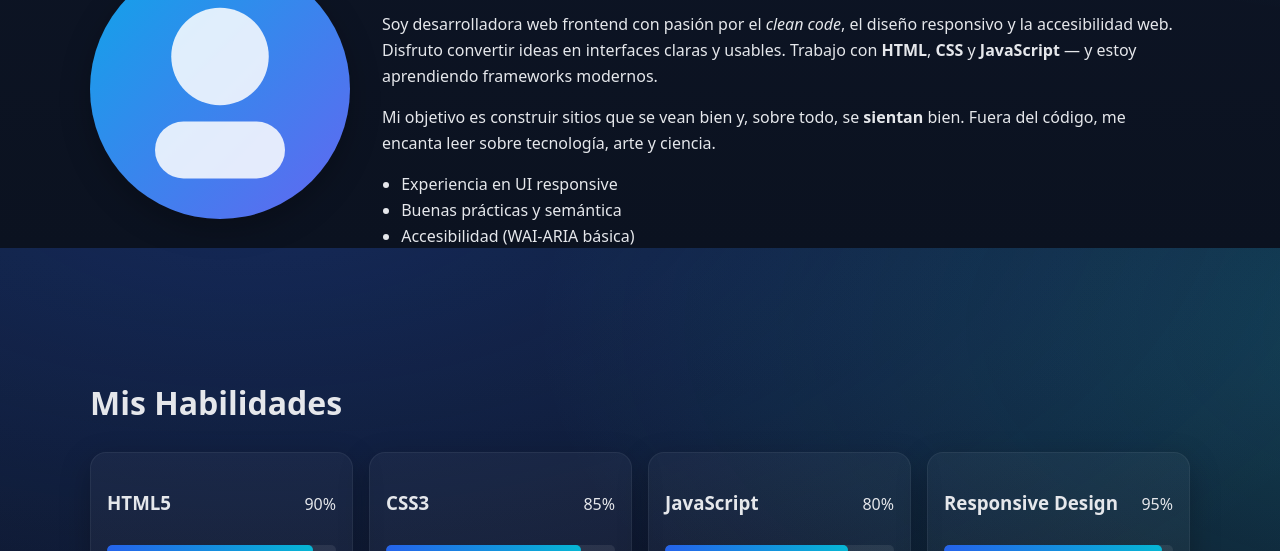
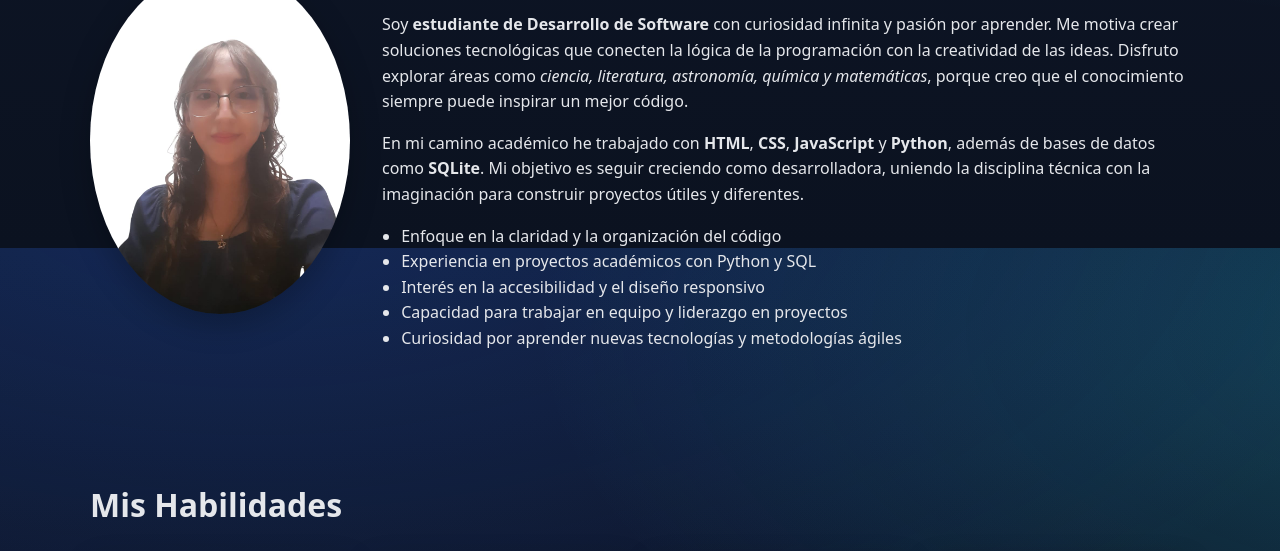
Before and after one commit to NinaLina21/Portafolio-Angelina, a plain HTML site: page index.html in a window 1280 px wide. Shown: the part 552-1103 px from the top of the page. Drawn offline with Linux system fonts and the light colour scheme.

Commit message:
actualizo quien soy y mis habilidades

```diff
--- a/index.html
+++ b/index.html
@@ -51,20 +51,27 @@
          ========================================= -->
     <section class="about container section" id="acerca" aria-labelledby="about-heading">
       <div class="about__media">
-        <img src="assets/img/profile.svg" alt="Ilustración de perfil de Angelina Valle" loading="lazy" />
+        <img src="assets/img/sobre mi.jpg" alt="Ilustración de perfil de Angelina Valle" loading="lazy" />
       </div>
       <div class="about__content">
         <h2 id="about-heading" class="section__title">Acerca de mí</h2>
-        <p>Soy desarrolladora web frontend con pasión por el <em>clean code</em>, el diseño responsivo y la accesibilidad web.
-           Disfruto convertir ideas en interfaces claras y usables. Trabajo con <strong>HTML</strong>, <strong>CSS</strong> y <strong>JavaScript</strong> —
-           y estoy aprendiendo frameworks modernos.</p>
-        <p>Mi objetivo es construir sitios que se vean bien y, sobre todo, se <strong>sientan</strong> bien.
-           Fuera del código, me encanta leer sobre tecnología, arte y ciencia.</p>
-        <ul class="about__highlights">
-          <li>Experiencia en UI responsive</li>
-          <li>Buenas prácticas y semántica</li>
-          <li>Accesibilidad (WAI-ARIA básica)</li>
-        </ul>
+       <p>Soy <strong>estudiante de Desarrollo de Software</strong> con curiosidad infinita y pasión por aprender.
+   Me motiva crear soluciones tecnológicas que conecten la lógica de la programación con la creatividad de las ideas.
+   Disfruto explorar áreas como <em>ciencia, literatura, astronomía, química y matemáticas</em>, porque creo que el conocimiento
+   siempre puede inspirar un mejor código.</p>
+
+<p>En mi camino académico he trabajado con <strong>HTML</strong>, <strong>CSS</strong>, <strong>JavaScript</strong> y <strong>Python</strong>,
+   además de bases de datos como <strong>SQLite</strong>.
+   Mi objetivo es seguir creciendo como desarrolladora, uniendo la disciplina técnica con la imaginación para
+   construir proyectos útiles y diferentes.</p>
+
+<ul class="about__highlights">
+  <li>Enfoque en la claridad y la organización del código</li>
+  <li>Experiencia en proyectos académicos con Python y SQL</li>
+  <li>Interés en la accesibilidad y el diseño responsivo</li>
+  <li>Capacidad para trabajar en equipo y liderazgo en proyectos</li>
+  <li>Curiosidad por aprender nuevas tecnologías y metodologías ágiles</li>
+</ul>
       </div>
     </section>
 
```
Also changed, not shown: assets/img/sobre mi.jpg (added).
